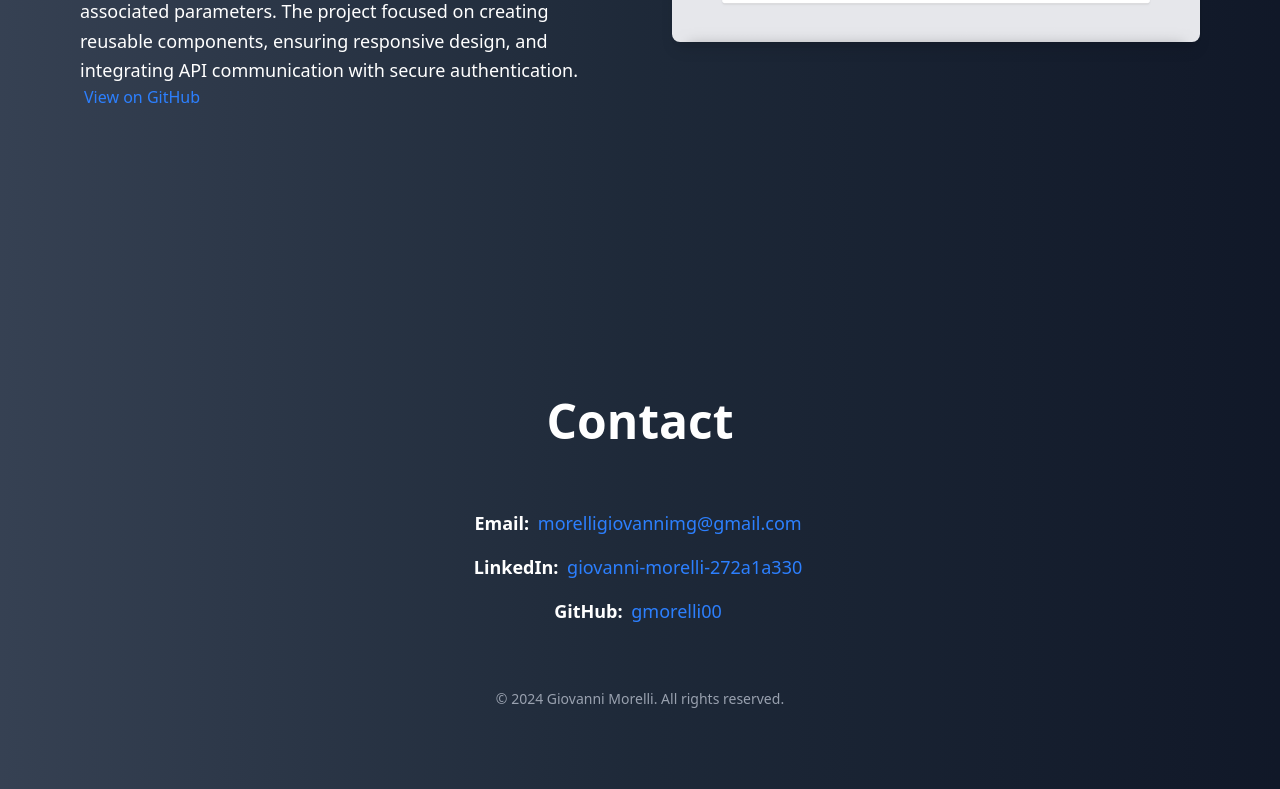
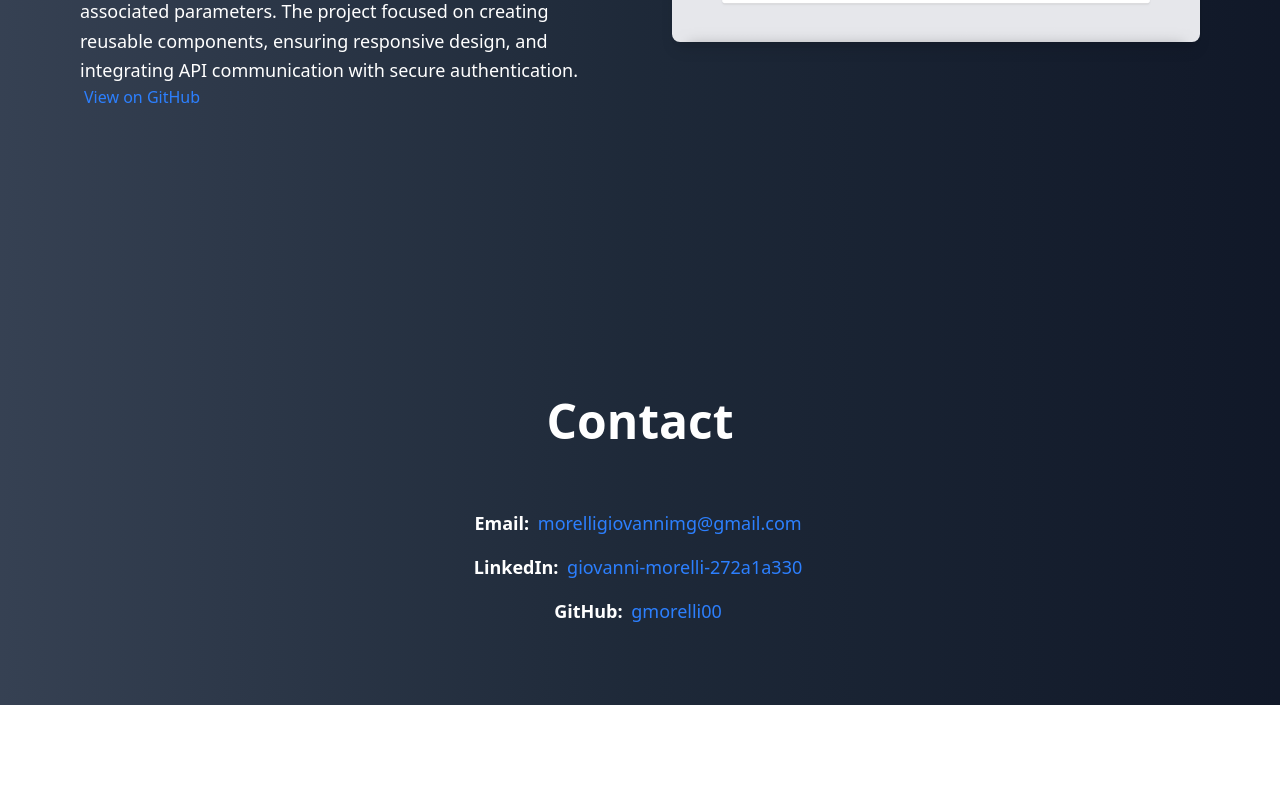
Before and after one commit to gmorelli00/My-portfolio, a React (Vite) app: page / in a window 1280 px wide. Shown: the part 2905-3694 px from the top of the page. After the commit the page ends 3610 px from the top, so only its background shows below. Built offline with nearby package versions, Linux system fonts and the light colour scheme.

Commit message:
footer fix

```diff
--- a/package.json
+++ b/package.json
@@ -3,6 +3,7 @@
   "private": true,
   "version": "0.0.0",
   "type": "module",
+  "homepage": "https://gmorelli00.github.io/My-portfolio",
   "scripts": {
     "dev": "vite",
     "build": "tsc -b && vite build",
@@ -32,6 +33,5 @@
     "typescript": "~5.8.3",
     "typescript-eslint": "^8.35.1",
     "vite": "^7.0.4"
-  },
-  "homepage": "https://gmorelli00.github.io/My-portfolio"
+  }
 }
--- a/src/layout/Footer.tsx
+++ b/src/layout/Footer.tsx
@@ -23,10 +23,6 @@ function Footer() {
           </p>
         ))}
       </div>
-
-      <p className="text-sm text-gray-400 mt-8">
-        © 2024 Giovanni Morelli. All rights reserved.
-      </p>
     </footer>
   );
 }
```
